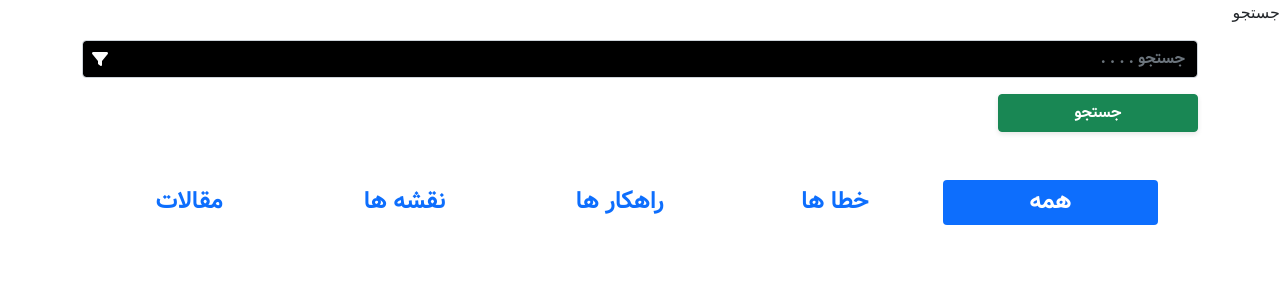
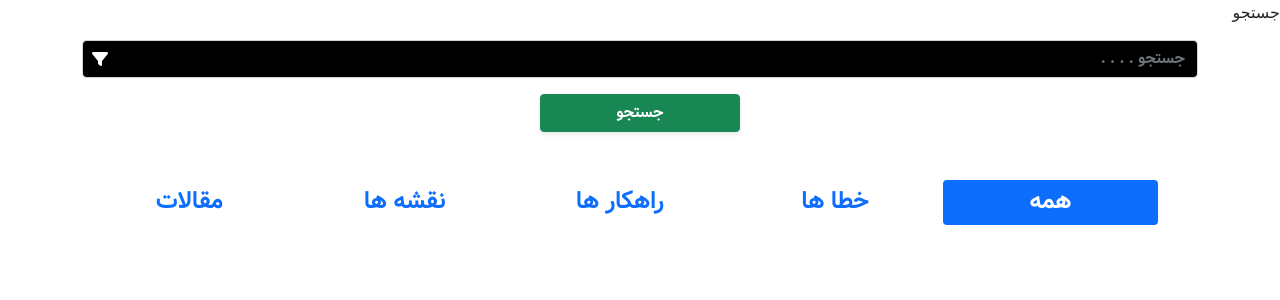
Before and after one commit to herotux/ecupars, a Django app: page /search/ in a window 1280 px wide. Shown: the top 300 px of the page. Run offline with Django 5.2, Linux system fonts and the light colour scheme; the visitor is signed in with stand-in values (Sample User, id 1); parts of the project's set-up code (start-up, migrations or seed data) failed here and were passed over; some libraries are stand-ins or nearby versions.

Commit message:
Update search.html / search btn fix style

```diff
--- a/core/templates/search.html
+++ b/core/templates/search.html
@@ -9,7 +9,7 @@
 {% endblock %}
 
 {% block content %}
-<section class="container">
+<section class="container text-center">
 
     <div class="search-box">
         <a href="" data-bs-toggle="modal" data-bs-target="#mymodal"><i
@@ -17,7 +17,7 @@
         <input class="form-control mt-3 bg-black text-white" type="text" placeholder="جستجو . . . .">
     </div>
 
-    <button class="btn btn-success w-50 search-btn text-center mt-3">جستجو</button>
+    <button class="btn btn-success w-100 search-btn mt-3">جستجو</button>
 
     <div>
         <ul class="nav  justify-content-around h4 mt-5 rounded nav-pills nav-justified ">
```
